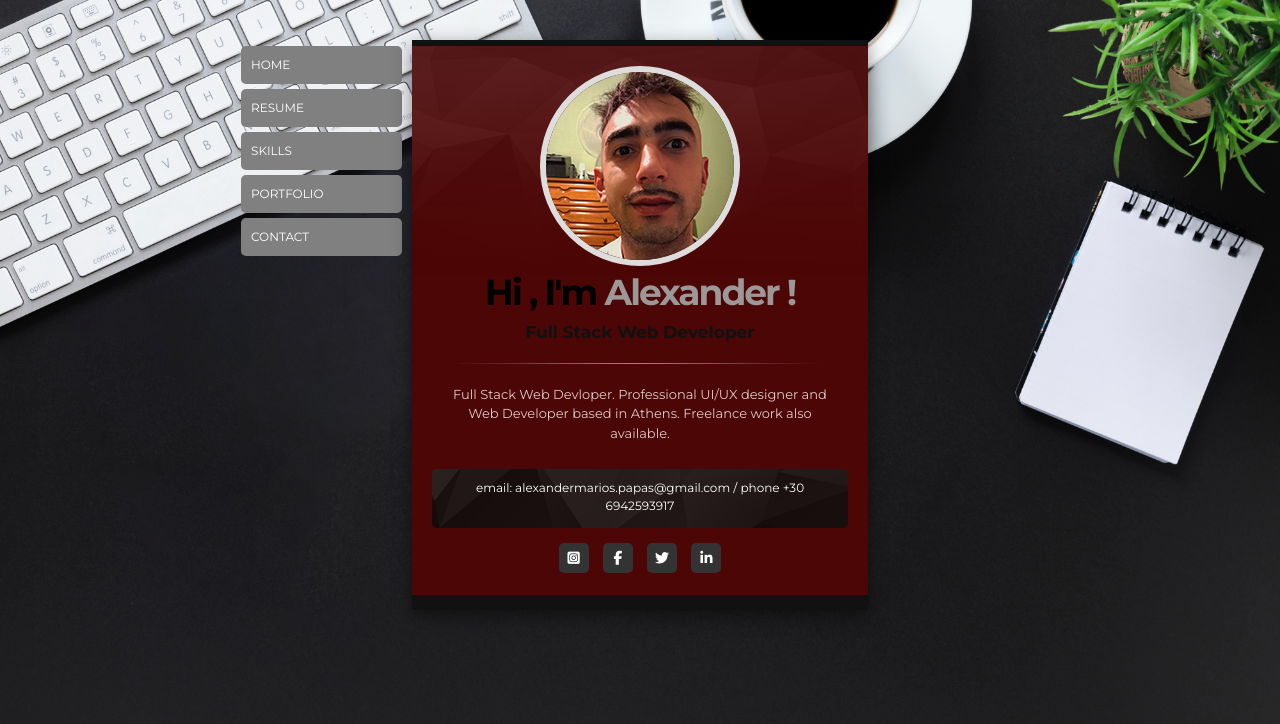
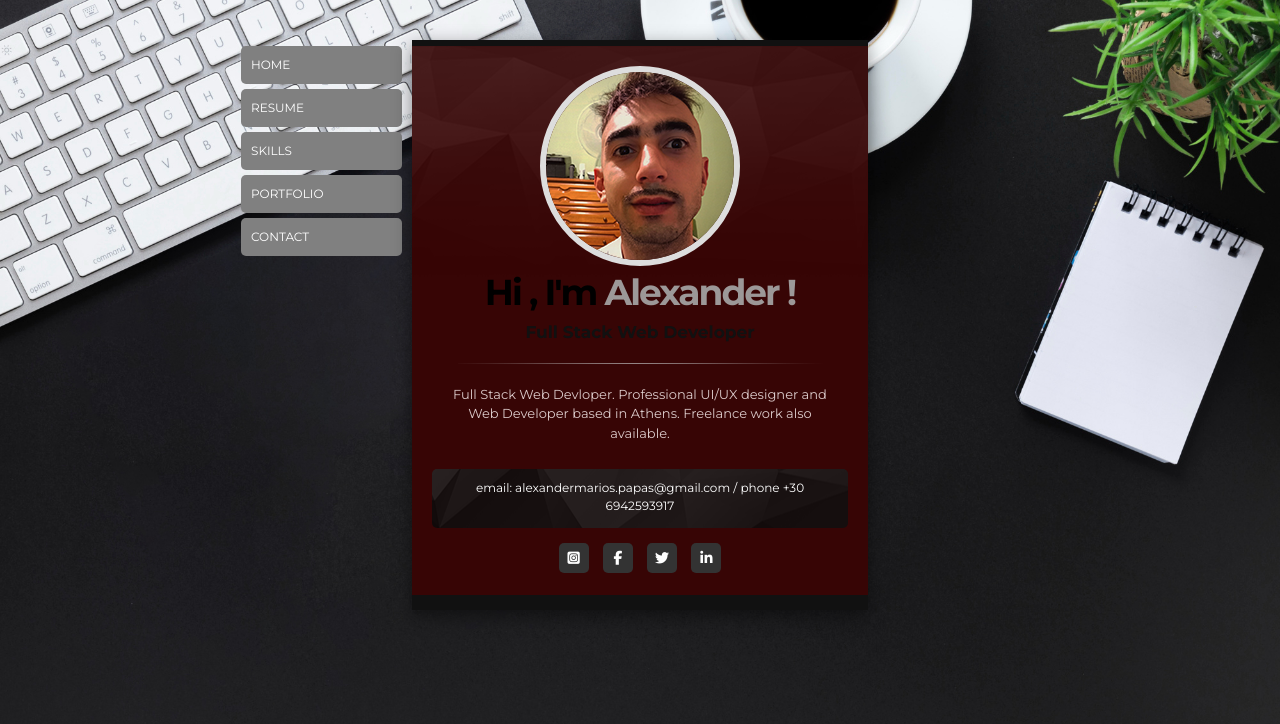
Before and after one commit to AlexMarPapas/Alex, a website: page index.html in a window 1280 px wide. Drawn offline with nearby package versions, Linux system fonts and the light colour scheme.

Commit message:
Add files via upload

```diff
--- a/public/css/styles.css
+++ b/public/css/styles.css
@@ -238,7 +238,7 @@ a {
     width: 99%;
     margin: 0 auto;
     /* overflow-y: scroll; */
-    background: url('../images/bg-cardbody.png') repeat-x right top #4d0606;
+    background: url('../images/bg-cardbody.png') repeat-x right top #370505;
     margin-top: 20px;
     margin-bottom: 20px;
     padding: 15px;
```
